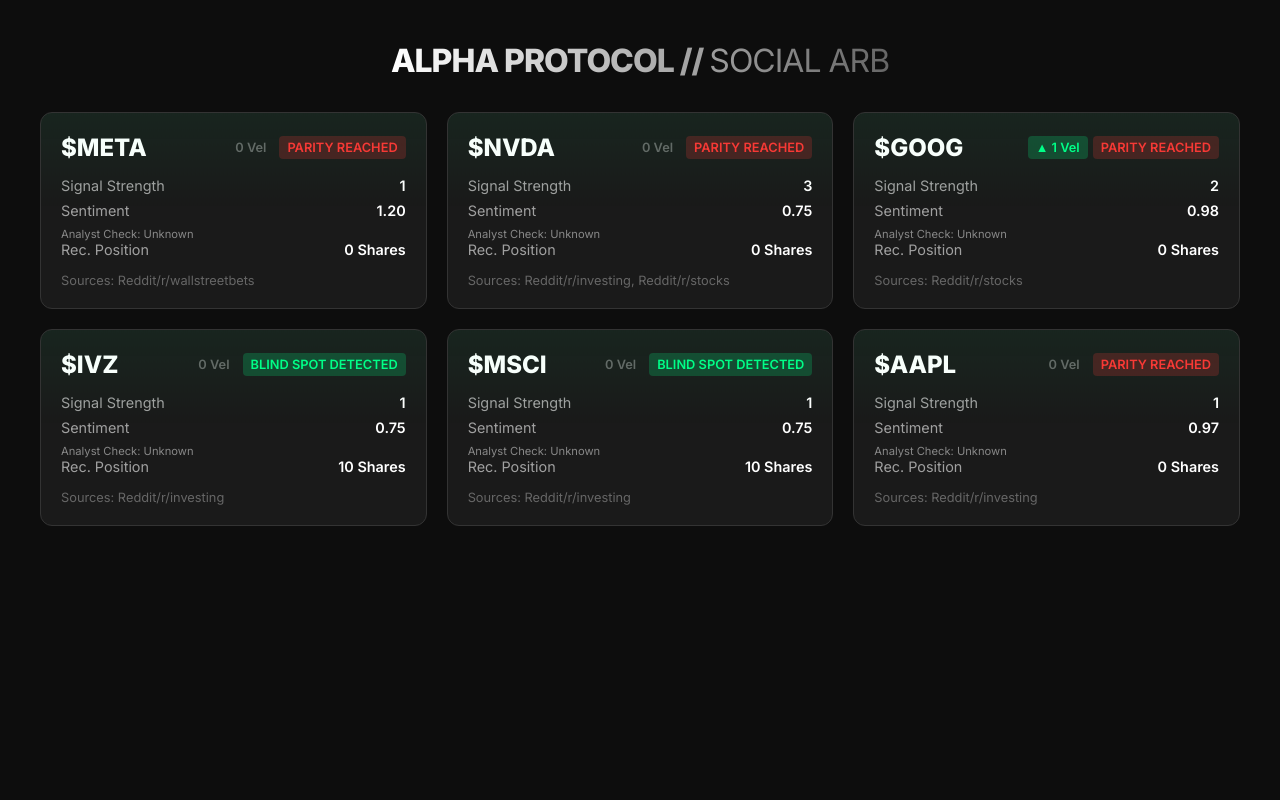
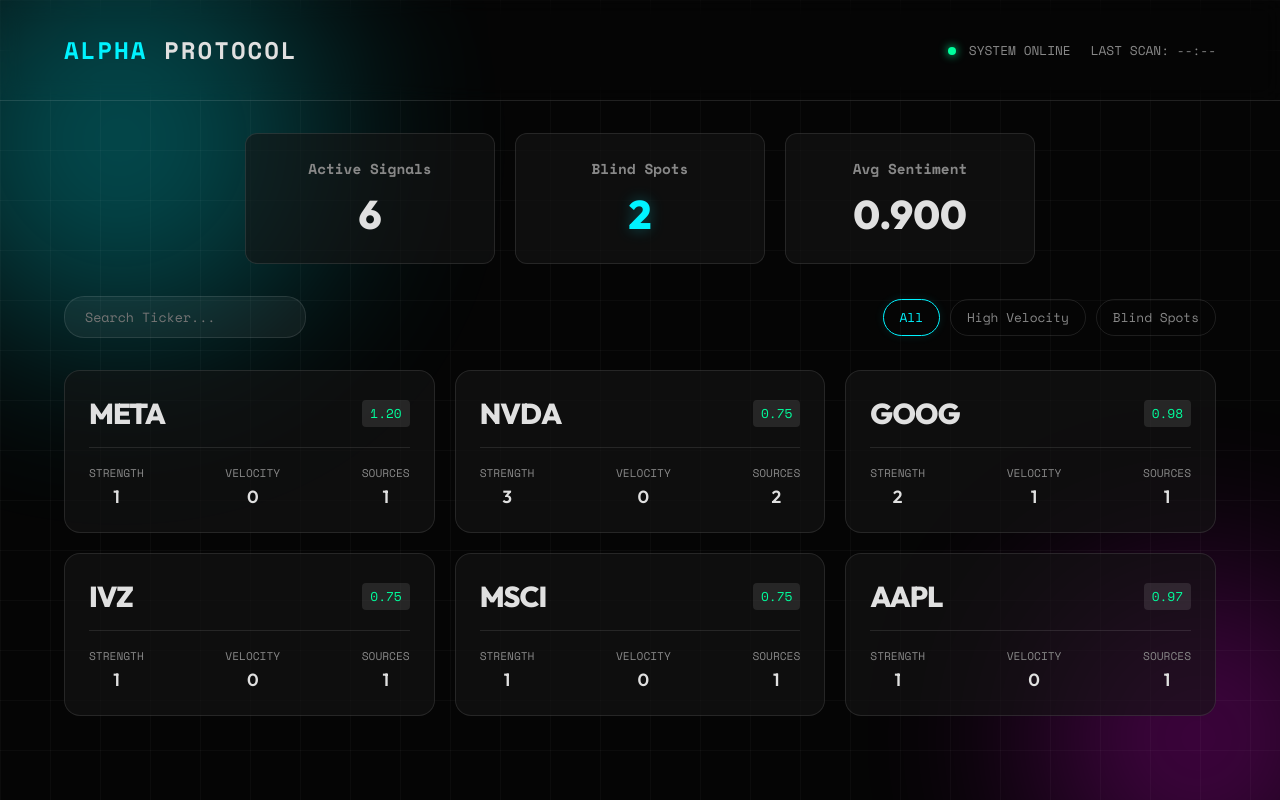
Before and after one commit to simeon2941/social-arb-investing, a plain HTML site: page web/index.html in a window 1280 px wide. Drawn offline with nearby package versions, Linux system fonts and the light colour scheme.

Commit message:
Refactor: Configurable scrapers and premium dashboard upgrade

```diff
--- /dev/null
+++ b/web/app.js
@@ -0,0 +1,184 @@
+document.addEventListener('DOMContentLoaded', () => {
+
+    // State
+    let signals = [];
+    let currentFilter = 'all';
+
+    // DOM Elements
+    const container = document.getElementById('signal-container');
+    const searchInput = document.getElementById('search-input');
+    const filterBtns = document.querySelectorAll('.filter-btn');
+    const modal = document.getElementById('source-modal');
+    const closeModal = document.getElementById('close-modal');
+
+    // Metrics
+    const elTotal = document.getElementById('total-signals');
+    const elBlind = document.getElementById('blind-spots');
+    const elSent = document.getElementById('global-sentiment');
+
+    // Fetch Data
+    fetch('data.json')
+        .then(res => res.json())
+        .then(data => {
+            signals = data;
+            updateMetrics();
+            render();
+        })
+        .catch(err => console.error("Error loading data:", err));
+
+    // Event Listeners
+    searchInput.addEventListener('input', render);
+
+    filterBtns.forEach(btn => {
+        btn.addEventListener('click', (e) => {
+            filterBtns.forEach(b => b.classList.remove('active'));
+            e.target.classList.add('active');
+            currentFilter = e.target.dataset.filter;
+            render();
+        });
+    });
+
+    closeModal.addEventListener('click', () => {
+        modal.classList.remove('active');
+    });
+
+    // Functions
+    function updateMetrics() {
+        elTotal.textContent = signals.length;
+        const blindCount = signals.filter(s => s.blind_spot).length;
+        elBlind.textContent = blindCount;
+
+        const avgS = signals.reduce((acc, s) => acc + s.avg_sentiment, 0) / (signals.length || 1);
+        elSent.textContent = avgS.toFixed(3);
+    }
+
+    function render() {
+        container.innerHTML = '';
+
+        const term = searchInput.value.toLowerCase();
+
+        const filtered = signals.filter(s => {
+            const matchesSearch = s.ticker.toLowerCase().includes(term);
+
+            if (!matchesSearch) return false;
+
+            if (currentFilter === 'high-velocity') return s.velocity > 0;
+            if (currentFilter === 'blind-spot') return s.blind_spot;
+
+            return true;
+        });
+
+        filtered.forEach(signal => {
+            const card = document.createElement('div');
+            card.className = 'card';
+            card.onclick = () => openModal(signal);
+
+            const sentimentColor = signal.avg_sentiment > 0.05 ? 'var(--accent-success)' :
+                                   signal.avg_sentiment < -0.05 ? 'var(--accent-danger)' : '#aaa';
+
+            card.innerHTML = `
+                <div class="card-header">
+                    <div class="ticker">${signal.ticker}</div>
+                    <div class="sentiment-badge" style="color: ${sentimentColor}">
+                        ${signal.avg_sentiment.toFixed(2)}
+                    </div>
+                </div>
+                <div class="card-stats">
+                    <div class="stat">
+                        <span class="stat-label">STRENGTH</span>
+                        <span class="stat-val">${signal.signal_strength}</span>
+                    </div>
+                    <div class="stat">
+                        <span class="stat-label">VELOCITY</span>
+                        <span class="stat-val">${signal.velocity}</span>
+                    </div>
+                    <div class="stat">
+                        <span class="stat-label">SOURCES</span>
+                        <span class="stat-val">${signal.sources.length}</span>
+                    </div>
+                </div>
+            `;
+            container.appendChild(card);
+        });
+    }
+
+    let chartInstance = null;
+
+    function openModal(signal) {
+        document.getElementById('modal-ticker').textContent = signal.ticker;
+        modal.classList.add('active');
+
+        // Render Sources
+        const list = document.getElementById('source-list');
+        list.innerHTML = '';
+
+        // Use details.sources if available for raw strings, or the summary sources
+        const sourcesRaw = signal.details && signal.details.sources ? signal.details.sources : signal.sources;
+
+        sourcesRaw.forEach(src => {
+            const li = document.createElement('li');
+            li.className = 'source-item';
+
+            // Try to parse platform
+            let platform = "UNKNOWN";
+            let link = "#";
+
+            if (typeof src === 'string') {
+                if (src.includes('Reddit')) platform = 'REDDIT';
+                if (src.includes('TikTok')) platform = 'TIKTOK';
+                if (src.includes('Twitter')) platform = 'TWITTER';
+
+                // If it's a URL-like string
+                if (src.startsWith('http')) link = src;
+            }
+
+            li.innerHTML = `
+                <span class="source-platform">${platform}</span>
+                <span class="source-text">${src}</span>
+            `;
+            list.appendChild(li);
+        });
+
+        // Chart
+        const ctx = document.getElementById('modal-chart').getContext('2d');
+        if (chartInstance) chartInstance.destroy();
+
+        chartInstance = new Chart(ctx, {
+            type: 'bar',
+            data: {
+                labels: ['Sentiment', 'Velocity', 'Strength'],
+                datasets: [{
+                    label: 'Metrics',
+                    data: [signal.avg_sentiment, signal.velocity, signal.signal_strength],
+                    backgroundColor: [
+                        'rgba(0, 243, 255, 0.5)',
+                        'rgba(255, 0, 255, 0.5)',
+                        'rgba(0, 255, 157, 0.5)'
+                    ],
+                    borderColor: [
+                        'rgba(0, 243, 255, 1)',
+                        'rgba(255, 0, 255, 1)',
+                        'rgba(0, 255, 157, 1)'
+                    ],
+                    borderWidth: 1
+                }]
+            },
+            options: {
+                responsive: true,
+                maintainAspectRatio: false,
+                scales: {
+                    y: {
+                        beginAtZero: true,
+                        grid: { color: 'rgba(255,255,255,0.1)' }
+                    },
+                    x: {
+                        grid: { color: 'rgba(255,255,255,0.1)' }
+                    }
+                },
+                plugins: {
+                    legend: { display: false }
+                }
+            }
+        });
+    }
+});
--- a/web/index.html
+++ b/web/index.html
@@ -4,91 +4,85 @@
 <head>
     <meta charset="UTF-8">
     <meta name="viewport" content="width=device-width, initial-scale=1.0">
-    <title>Alpha Protocol | Social Arb Dashboard</title>
+    <title>The Alpha Protocol | Social Arb Dashboard</title>
     <link rel="stylesheet" href="style.css">
-    <link href="https://fonts.googleapis.com/css2?family=Inter:wght@400;600;800&display=swap" rel="stylesheet">
+    <link rel="preconnect" href="https://fonts.googleapis.com">
+    <link rel="preconnect" href="https://fonts.gstatic.com" crossorigin>
+    <link
+        href="https://fonts.googleapis.com/css2?family=Outfit:wght@300;400;600;800&family=Space+Mono:wght@400;700&display=swap"
+        rel="stylesheet">
+    <!-- Chart.js for visualizations -->
+    <script src="https://cdn.jsdelivr.net/npm/chart.js"></script>
 </head>
 
 <body>
-    <h1>ALPHA PROTOCOL // <span style="font-weight: 400; color: #666;">SOCIAL ARB</span></h1>
 
-    <div class="dashboard" id="app">
-        <!-- Cards will be injected here -->
-        <div style="color: #666; text-align: center; width: 100%;">Loading Intelligence Ledger...</div>
+    <div class="background-effects">
+        <div class="orb orb-1"></div>
+        <div class="orb orb-2"></div>
+        <div class="grid-overlay"></div>
     </div>
 
-    <script>
-        async function loadData() {
-            try {
-                // Fetch data.json which is generated by the engine
-                const response = await fetch('data.json');
-                if (!response.ok) throw new Error("Failed to load data");
+    <header>
+        <div class="logo">
+            <span class="glitch" data-text="ALPHA">ALPHA</span> PROTOCOL
+        </div>
+        <div class="status-bar">
+            <span class="status-item"><span class="dot active"></span> SYSTEM ONLINE</span>
+            <span class="status-item">LAST SCAN: <span id="last-updated">--:--</span></span>
+        </div>
+    </header>
 
-                const data = await response.json();
-                renderDashboard(data);
-            } catch (e) {
-                console.error(e);
-                document.getElementById('app').innerHTML = `<div style="color: red;">Error loading data: ${e.message}. Ensure data.json exists.</div>`;
-            }
-        }
+    <main>
+        <section class="metrics-overview">
+            <div class="metric-card">
+                <h3>Active Signals</h3>
+                <div class="value" id="total-signals">0</div>
+            </div>
+            <div class="metric-card">
+                <h3>Blind Spots</h3>
+                <div class="value highlight" id="blind-spots">0</div>
+            </div>
+            <div class="metric-card">
+                <h3>Avg Sentiment</h3>
+                <div class="value" id="global-sentiment">0.00</div>
+            </div>
+        </section>
 
-        function renderDashboard(data) {
-            const container = document.getElementById('app');
-            container.innerHTML = '';
+        <section class="controls">
+            <input type="text" id="search-input" placeholder="Search Ticker..." class="modern-input">
+            <div class="filters">
+                <button class="filter-btn active" data-filter="all">All</button>
+                <button class="filter-btn" data-filter="high-velocity">High Velocity</button>
+                <button class="filter-btn" data-filter="blind-spot">Blind Spots</button>
+            </div>
+        </section>
 
-            if (data.length === 0) {
-                container.innerHTML = '<div>No signals detected.</div>';
-                return;
-            }
+        <section class="dashboard-grid" id="signal-container">
+            <!-- Cards will be injected here -->
+        </section>
+    </main>
 
-            data.forEach(item => {
-                const card = document.createElement('div');
-                card.className = 'card';
+    <!-- Modal for Source Deep Dive -->
+    <div id="source-modal" class="modal hidden">
+        <div class="modal-content">
+            <div class="modal-header">
+                <h2 id="modal-ticker">TICKER</h2>
+                <button id="close-modal" class="close-btn">&times;</button>
+            </div>
+            <div class="modal-body">
+                <div id="modal-chart-container">
+                    <canvas id="modal-chart"></canvas>
+                </div>
+                <h3>Source Intelligence</h3>
+                <ul id="source-list" class="source-list">
+                    <!-- Sources injected here -->
+                </ul>
+            </div>
+        </div>
+    </div>
 
-                const isBlindSpot = item.blind_spot;
-                const badgeClass = isBlindSpot ? 'badge-blindspot' : 'badge-parity';
-                const badgeText = isBlindSpot ? 'BLIND SPOT DETECTED' : 'PARITY REACHED';
-
-                // Velocity Arrow
-                let velSign = "";
-                let velColor = "#666";
-                if (item.velocity > 0) { velSign = "▲"; velColor = "#00ff88"; }
-                if (item.velocity < 0) { velSign = "▼"; velColor = "red"; }
-
-                let analystInfo = `<div style="font-size:0.7em; margin-top:5px; color:#888;">Analyst Check: ${item.analyst_rating || "N/A"}</div>`;
-
-                card.innerHTML = `
-                    <div class="scan-line"></div>
-                    <div class="card-header">
-                        <span class="ticker">$${item.ticker}</span>
-                        <div style="display:flex; gap:5px; align-items:center;">
-                            ${item.velocity !== undefined ? `<span class="badge" style="background:${velColor}33; color:${velColor}">${velSign} ${item.velocity} Vel</span>` : ''}
-                            <span class="badge ${badgeClass}">${badgeText}</span>
-                        </div>
-                    </div>
-                    <div class="metric">
-                        <span>Signal Strength</span>
-                        <span class="metric-value">${item.signal_strength}</span>
-                    </div>
-                    <div class="metric">
-                        <span>Sentiment</span>
-                        <span class="metric-value">${item.avg_sentiment.toFixed(2)}</span>
-                    </div>
-                    ${analystInfo}
-                    <div class="metric">
-                        <span>Rec. Position</span>
-                        <span class="metric-value">${item.est_position_shares} Shares</span>
-                    </div>
-                    <div class="sources">
-                        Sources: ${item.sources.join(', ')}
-                    </div>
-                `;
-                container.appendChild(card);
-            });
-        }
-
-        loadData();
-    </script>
+    <script src="app.js"></script>
 </body>
 
 </html>
--- a/web/style.css
+++ b/web/style.css
@@ -1,118 +1,358 @@
 :root {
-    --bg-color: #0d0d0d;
-    --card-bg: #1a1a1a;
-    --text-primary: #ffffff;
-    --text-secondary: #a0a0a0;
-    --accent: #00ff88;
-    --accent-red: #ff3333;
-    --font-main: 'Inter', sans-serif;
+    --bg-dark: #050505;
+    --card-bg: rgba(20, 20, 20, 0.6);
+    --card-border: rgba(255, 255, 255, 0.1);
+    --text-main: #e0e0e0;
+    --text-muted: #888;
+    --accent-primary: #00f3ff;
+    /* Cyber Blue */
+    --accent-secondary: #ff00ff;
+    /* Neon Pink */
+    --accent-success: #00ff9d;
+    --accent-danger: #ff3333;
+    --font-heading: 'Outfit', sans-serif;
+    --font-mono: 'Space Mono', monospace;
 }
 
 body {
-    background-color: var(--bg-color);
-    color: var(--text-primary);
-    font-family: var(--font-main);
+    background-color: var(--bg-dark);
+    color: var(--text-main);
+    font-family: var(--font-heading);
     margin: 0;
-    padding: 20px;
-    display: flex;
-    flex-direction: column;
-    align-items: center;
+    padding: 0;
+    overflow-x: hidden;
+    min-height: 100vh;
 }
 
-h1 {
-    font-weight: 800;
-    letter-spacing: -1px;
-    margin-bottom: 2rem;
-    background: linear-gradient(to right, #fff, #666);
-    -webkit-background-clip: text;
-    -webkit-text-fill-color: transparent;
+/* Background Effects */
+.background-effects {
+    position: fixed;
+    top: 0;
+    left: 0;
+    width: 100%;
+    height: 100%;
+    z-index: -1;
+    overflow: hidden;
 }
 
-.dashboard {
+.orb {
+    position: absolute;
+    border-radius: 50%;
+    filter: blur(100px);
+    opacity: 0.3;
+}
+
+.orb-1 {
+    width: 400px;
+    height: 400px;
+    background: var(--accent-primary);
+    top: -100px;
+    left: -100px;
+    animation: float 10s infinite ease-in-out;
+}
+
+.orb-2 {
+    width: 300px;
+    height: 300px;
+    background: var(--accent-secondary);
+    bottom: -50px;
+    right: -50px;
+    animation: float 12s infinite ease-in-out reverse;
+}
+
+.grid-overlay {
+    position: absolute;
+    top: 0;
+    left: 0;
+    width: 100%;
+    height: 100%;
+    background-image: linear-gradient(rgba(255, 255, 255, 0.03) 1px, transparent 1px),
+        linear-gradient(90deg, rgba(255, 255, 255, 0.03) 1px, transparent 1px);
+    background-size: 50px 50px;
+}
+
+@keyframes float {
+
+    0%,
+    100% {
+        transform: translate(0, 0);
+    }
+
+    50% {
+        transform: translate(20px, 40px);
+    }
+}
+
+/* Header */
+header {
+    display: flex;
+    justify-content: space-between;
+    align-items: center;
+    padding: 2rem 5%;
+    border-bottom: 1px solid var(--card-border);
+    backdrop-filter: blur(10px);
+}
+
+.logo {
+    font-family: var(--font-mono);
+    font-size: 1.5rem;
+    font-weight: 700;
+    letter-spacing: 2px;
+}
+
+.glitch {
+    color: var(--accent-primary);
+    position: relative;
+}
+
+.status-bar {
+    display: flex;
+    gap: 20px;
+    font-family: var(--font-mono);
+    font-size: 0.8rem;
+    color: var(--text-muted);
+}
+
+.dot {
+    display: inline-block;
+    width: 8px;
+    height: 8px;
+    border-radius: 50%;
+    background: #333;
+    margin-right: 5px;
+}
+
+.dot.active {
+    background: var(--accent-success);
+    box-shadow: 0 0 10px var(--accent-success);
+}
+
+/* Metrics */
+.metrics-overview {
+    display: flex;
+    justify-content: center;
+    gap: 20px;
+    padding: 2rem 5%;
+    flex-wrap: wrap;
+}
+
+.metric-card {
+    background: var(--card-bg);
+    border: 1px solid var(--card-border);
+    padding: 1.5rem;
+    border-radius: 12px;
+    min-width: 200px;
+    text-align: center;
+}
+
+.metric-card h3 {
+    margin: 0 0 10px 0;
+    font-size: 0.9rem;
+    color: var(--text-muted);
+    font-family: var(--font-mono);
+}
+
+.metric-card .value {
+    font-size: 2.5rem;
+    font-weight: 800;
+}
+
+.metric-card .value.highlight {
+    color: var(--accent-primary);
+    text-shadow: 0 0 15px rgba(0, 243, 255, 0.3);
+}
+
+/* Controls */
+.controls {
+    display: flex;
+    justify-content: space-between;
+    padding: 0 5% 2rem 5%;
+    align-items: center;
+    flex-wrap: wrap;
+    gap: 1rem;
+}
+
+.modern-input {
+    background: rgba(255, 255, 255, 0.05);
+    border: 1px solid var(--card-border);
+    padding: 10px 20px;
+    border-radius: 20px;
+    color: var(--text-main);
+    font-family: var(--font-mono);
+    width: 200px;
+}
+
+.filters {
+    display: flex;
+    gap: 10px;
+}
+
+.filter-btn {
+    background: transparent;
+    border: 1px solid var(--card-border);
+    color: var(--text-muted);
+    padding: 8px 16px;
+    border-radius: 20px;
+    cursor: pointer;
+    font-family: var(--font-mono);
+    font-size: 0.8rem;
+    transition: all 0.3s ease;
+}
+
+.filter-btn:hover,
+.filter-btn.active {
+    border-color: var(--accent-primary);
+    color: var(--accent-primary);
+    box-shadow: 0 0 10px rgba(0, 243, 255, 0.1);
+}
+
+/* Grid */
+.dashboard-grid {
     display: grid;
-    grid-template-columns: repeat(auto-fit, minmax(300px, 1fr));
+    grid-template-columns: repeat(auto-fill, minmax(300px, 1fr));
     gap: 20px;
-    width: 100%;
-    max-width: 1200px;
+    padding: 0 5% 4rem 5%;
 }
 
 .card {
     background: var(--card-bg);
-    border: 1px solid #333;
-    border-radius: 12px;
-    padding: 20px;
-    transition: transform 0.2s, box-shadow 0.2s;
+    border: 1px solid var(--card-border);
+    border-radius: 16px;
+    padding: 1.5rem;
+    transition: all 0.3s ease;
+    cursor: pointer;
     position: relative;
     overflow: hidden;
 }
 
 .card:hover {
     transform: translateY(-5px);
-    box-shadow: 0 10px 20px rgba(0,0,0,0.5);
-    border-color: var(--accent);
+    border-color: var(--accent-primary);
+    box-shadow: 0 10px 30px -10px rgba(0, 0, 0, 0.5);
 }
 
 .card-header {
     display: flex;
     justify-content: space-between;
     align-items: center;
-    margin-bottom: 15px;
+    margin-bottom: 1rem;
 }
 
 .ticker {
-    font-size: 1.5rem;
-    font-weight: 700;
+    font-size: 1.8rem;
+    font-weight: 800;
+    letter-spacing: -1px;
 }
 
-.badge {
+.sentiment-badge {
+    font-size: 0.8rem;
     padding: 4px 8px;
     border-radius: 4px;
-    font-size: 0.8rem;
-    font-weight: 600;
+    background: rgba(255, 255, 255, 0.1);
+    font-family: var(--font-mono);
 }
 
-.badge-blindspot {
-    background: rgba(0, 255, 136, 0.2);
-    color: var(--accent);
+.card-stats {
+    display: flex;
+    justify-content: space-between;
+    margin-top: 1rem;
+    padding-top: 1rem;
+    border-top: 1px solid var(--card-border);
 }
 
-.badge-parity {
-    background: rgba(255, 51, 51, 0.2);
-    color: var(--accent-red);
+.stat {
+    text-align: center;
 }
 
-.metric {
-    display: flex;
-    justify-content: space-between;
-    margin-bottom: 8px;
-    font-size: 0.9rem;
-    color: var(--text-secondary);
+.stat-label {
+    font-size: 0.7rem;
+    color: var(--text-muted);
+    display: block;
+    margin-bottom: 4px;
+    font-family: var(--font-mono);
 }
 
-.metric-value {
-    color: var(--text-primary);
+.stat-val {
     font-weight: 600;
+    font-size: 1.1rem;
 }
 
-.sources {
-    margin-top: 15px;
-    font-size: 0.8rem;
-    color: #666;
-}
-
-/* Glitch effect for premium feel */
-.scan-line {
-    position: absolute;
+/* Modal */
+.modal {
+    display: none;
+    position: fixed;
     top: 0;
     left: 0;
     width: 100%;
     height: 100%;
-    background: linear-gradient(to bottom, transparent, rgba(0, 255, 136, 0.05), transparent);
-    animation: scan 4s linear infinite;
-    pointer-events: none;
+    background: rgba(0, 0, 0, 0.8);
+    backdrop-filter: blur(5px);
+    z-index: 100;
+    justify-content: center;
+    align-items: center;
 }
 
-@keyframes scan {
-    0% { transform: translateY(-100%); }
-    100% { transform: translateY(100%); }
+.modal.active {
+    display: flex;
 }
+
+.modal-content {
+    background: #111;
+    border: 1px solid var(--accent-primary);
+    border-radius: 16px;
+    width: 90%;
+    max-width: 600px;
+    padding: 2rem;
+    box-shadow: 0 0 50px rgba(0, 243, 255, 0.1);
+    max-height: 80vh;
+    overflow-y: auto;
+}
+
+.modal-header {
+    display: flex;
+    justify-content: space-between;
+    align-items: center;
+    margin-bottom: 2rem;
+}
+
+.close-btn {
+    background: none;
+    border: none;
+    color: var(--text-main);
+    font-size: 2rem;
+    cursor: pointer;
+}
+
+.source-list {
+    list-style: none;
+    padding: 0;
+}
+
+.source-item {
+    background: rgba(255, 255, 255, 0.05);
+    margin-bottom: 10px;
+    padding: 10px;
+    border-radius: 8px;
+    font-family: var(--font-mono);
+    font-size: 0.9rem;
+    display: flex;
+    justify-content: space-between;
+    align-items: center;
+}
+
+.source-item a {
+    color: var(--accent-primary);
+    text-decoration: none;
+}
+
+.source-platform {
+    font-weight: bold;
+    color: var(--text-muted);
+    font-size: 0.7rem;
+    text-transform: uppercase;
+}
+
+#modal-chart-container {
+    height: 200px;
+    margin-bottom: 20px;
+}
```
Also changed, not shown: config.json (added, +30 -0 lines), 2 other files.
